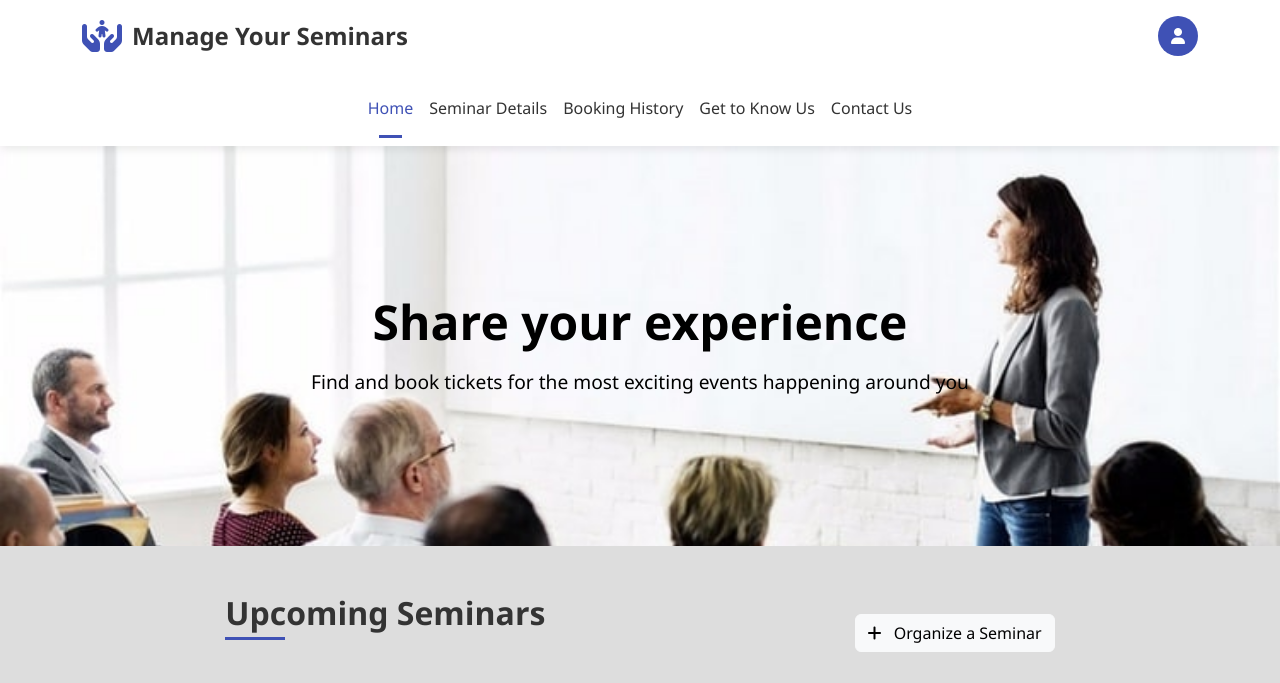
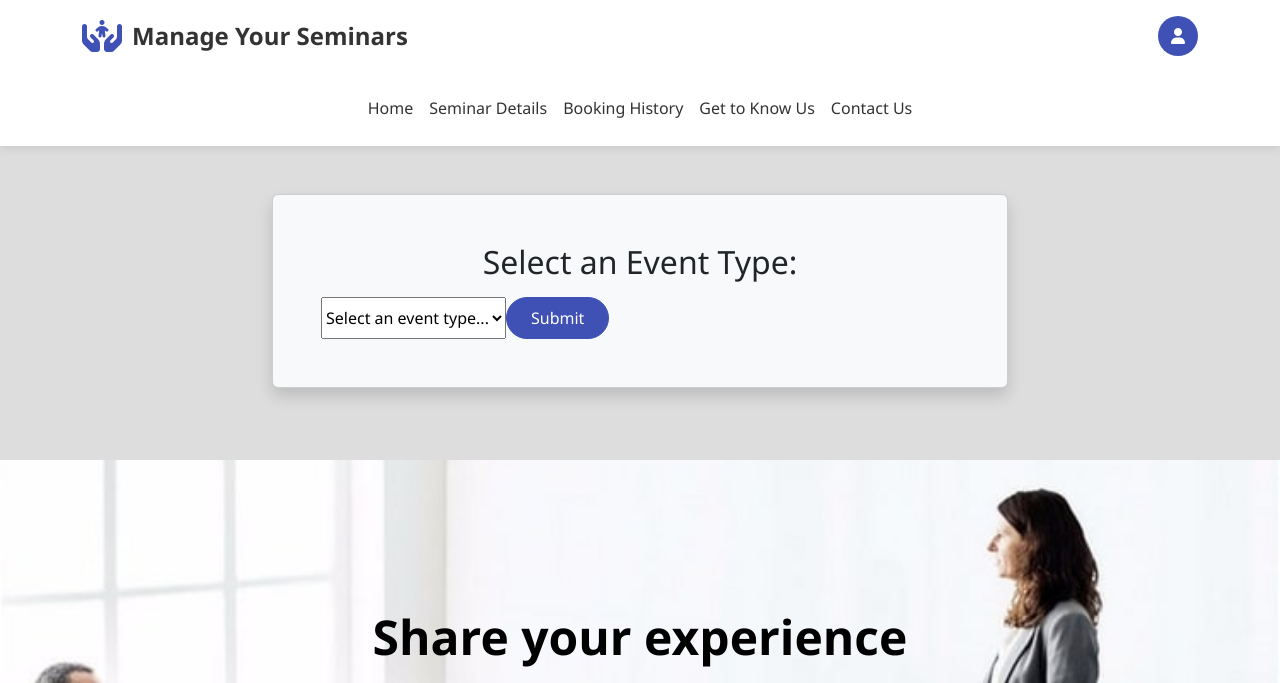
Before and after one commit to riyaamurdhani/group9-IAB207, a Flask app: page /home in a window 1280 px wide. Shown: the top 683 px of the page. Run offline with Flask 3, Linux system fonts and the light colour scheme; some libraries are stand-ins or nearby versions.

Commit message:
Update home-page.html

```diff
--- a/lab207_a3_grp_9/app/templates/home-page.html
+++ b/lab207_a3_grp_9/app/templates/home-page.html
@@ -8,7 +8,7 @@
   <link rel="stylesheet" href="https://cdnjs.cloudflare.com/ajax/libs/bootstrap/5.3.0/css/bootstrap.min.css">
   <!-- Font Awesome -->
   <link rel="stylesheet" href="https://cdnjs.cloudflare.com/ajax/libs/font-awesome/6.4.0/css/all.min.css">
-  <link rel="stylesheet" href="static/style/style.css">
+  <link rel="stylesheet" href="{{url_for('static', filename='style/style.css') }}">
 </head>
 <body>
   <!-- Header -->
@@ -25,8 +25,8 @@
         <ul class="dropdown-menu dropdown-menu-end">
           <li>
             <div class="dropdown-item-text">
-              <div class="fw-bold">Tshering Dorji</div>
-              <div class="small text-muted">tsheden@gmail.com</div>
+              <div class="fw-bold">Sonam Lhamo</div>
+              <div class="small text-muted">sonamlhamo871@gmail.com</div>
             </div>
           </li>
           <li><hr class="dropdown-divider"></li>
@@ -34,7 +34,10 @@
           <li><a class="dropdown-item" href="{{ url_for('index') }}"><i class="fas fa-sign-out-alt me-2"></i> Logout</a></li>
         </ul>
       </div>
-    </div>
+
+
+
+
 
     <nav class="navbar navbar-expand-lg">
       <div class="container">
@@ -63,32 +66,40 @@
       </div>
     </nav>
 
-    <script>
-      const navLinks = document.querySelectorAll('.nav-link');
 
-      navLinks.forEach(navLink => {
-        navLink.addEventListener('click', () => {
-          navLinks.forEach(link => link.classList.remove('active'));
-          navLink.classList.add('active');
-        });
-      });
 
-      const currentPath = window.location.pathname;
-      navLinks.forEach(navLink => {
-        if (navLink.getAttribute('href') === currentPath) {
-          navLink.classList.add('active');
-        }
-      });
-    </script>
+
   </header>
+        <div class="container">
+        <div class="row justify-content-center mt-5 pb-4">
+           <div class="col-md-8">
+              <div class="card shadow p-5 mb-5 bg-light">
+                 <h2 class="text-center mb-3">Select an Event Type:</h2>
 
+                <form class="form-inline d-flex flex-nowrap" id="eventForm" method="POST" ACTION="{{url_for('select_event')}}">
+                     <select class="form-select-2" name="event_type" required>
+                       <option selected disabled>Select an event type...</option>
+                       <option value="Talk by the Author" >Talk by the Author</option>
+                       <option value="Learn how to learn">Learn how to learn</option>
+                       <option value="Ted Talk">Ted Talk</option>
+                       <option value="Financial Mindset">Financial Mindset</option>
+                    </select>
+                    <button type="submit" class="btn btn-primary">Submit</button>
+                 </form>
+              </div>
+           </div>
+        </div>
+     </div>
+    </div>
   <!-- Hero Section -->
-  <section class="hero-section bg-primary text-black py-3" style="background-image: url('static/img/session.jpg');">
+  <section class="hero-section bg-primary text-black py-3" style="background-image: url('{{ url_for('static', filename= 'img/session.jpg') }}');">
     <div class="container text-center">
       <h1 class="hero-title">Share your experience</h1>
       <p class="hero-subtitle">Find and book tickets for the most exciting events happening around you</p>
     </div>
   </section>
+
+
 
   <!-- Main Content -->
   <div class="container-fluid py-5">
@@ -98,7 +109,7 @@
         <div class="d-flex justify-content-between align-items-center mb-4">
           <h2 class="section-title">Upcoming Seminars</h2>
           <a href="{{ url_for('create_event') }}" class="btn btn-light">
-            <i class="fas fa-plus me-2"></i> Organize a Seminar
+            <i class="fas fa-plus me-2"></i> Create a Seminar Event
           </a>
         </div>
 
@@ -106,7 +117,7 @@
           <!-- Event 1 -->
           <div class="col-md-6">
             <div class="card event-card">
-              <img src="static/img/seminar.jpg" class="card-img-top event-image" alt="Talk by the Author">
+              <img src="{{ url_for('static', filename='img/seminar.jpg')}}" class="card-img-top event-image" alt="Talk by the Author">
               <div class="card-body">
                 <h3 class="card-title">Talk by the Author</h3>
                 <div class="event-meta">
@@ -121,8 +132,11 @@
                   <i class="fas fa-map-marker-alt"></i>
                   <span>Central Theater</span>
                 </div>
+                <div class="event-meta">
+                  <span>Status: Open</span>
+                </div>
                 <div class="d-flex justify-content-between align-items-center mt-4">
-                  <a href="{{ url_for('event_details') }}" class="btn btn-light">View Details</a>
+                  <a href="{{ url_for('seminar_talk_by_author') }}" class="btn btn-light">View Details</a>
                   <button class="btn btn-outline-secondary" data-bs-toggle="modal" data-bs-target="#bookTicketModal">
                     <i class="fas fa-ticket-alt me-2"></i> Reserve Seat
                   </button>
@@ -134,7 +148,7 @@
           <!-- Event 2 -->
           <div class="col-md-6">
             <div class="card event-card">
-              <img src="static/img/business-seminars-and-conferences.png" class="card-img-top event-image" alt="Learn how to learn">
+              <img src="{{ url_for('static', filename='img/business-seminars-and-conferences.png')}}" class="card-img-top event-image" alt="Learn how to learn">
               <div class="card-body">
                 <h3 class="card-title">Learn how to learn</h3>
                 <div class="event-meta">
@@ -149,8 +163,11 @@
                   <i class="fas fa-map-marker-alt"></i>
                   <span>Convention Center</span>
                 </div>
+                 <div class="event-meta">
+                  <span>Status: Open</span>
+                </div>
                 <div class="d-flex justify-content-between align-items-center mt-4">
-                  <a href="{{ url_for('event_details') }}" class="btn btn-light">View Details</a>
+                  <a href="{{ url_for('seminar_learn_how_to_learn')}}" class="btn btn-light">View Details</a>
                   <button class="btn btn-outline-secondary" data-bs-toggle="modal" data-bs-target="#bookTicketModal">
                     <i class="fas fa-ticket-alt me-2"></i> Reserve Seat
                   </button>
@@ -162,7 +179,7 @@
           <!-- Event 3 -->
           <div class="col-md-6">
             <div class="card event-card">
-              <img src="static/img/conferences.jpg" class="card-img-top event-image" alt="Food & Wine Expo">
+              <img src="{{ url_for('static', filename='img/conferences.jpg')}}" class="card-img-top event-image" alt="Food & Wine Expo">
               <div class="card-body">
                 <h3 class="card-title">Ted Talk</h3>
                 <div class="event-meta">
@@ -177,8 +194,11 @@
                   <i class="fas fa-map-marker-alt"></i>
                   <span>Downtown Pavilion</span>
                 </div>
+                 <div class="event-meta">
+                  <span>Status: Open</span>
+                </div>
                 <div class="d-flex justify-content-between align-items-center mt-4">
-                  <a href="{{ url_for('event_details') }}" class="btn btn-light">View Details</a>
+                  <a href="{{ url_for('seminar_ted_talk')}}" class="btn btn-light">View Details</a>
                   <button class="btn btn-outline-secondary" data-bs-toggle="modal" data-bs-target="#bookTicketModal">
                     <i class="fas fa-ticket-alt me-2"></i> Reserve Seat
                   </button>
@@ -190,7 +210,7 @@
           <!-- Event 4 -->
           <div class="col-md-6">
             <div class="card event-card">
-              <img src="static/img/banner.jpg" class="card-img-top event-image" alt="Photography Workshop">
+              <img src="{{ url_for('static', filename='img/banner.jpg')}}" class="card-img-top event-image" alt="Photography Workshop">
               <div class="card-body">
                 <h3 class="card-title">Financial Mindset</h3>
                 <div class="event-meta">
@@ -205,8 +225,11 @@
                   <i class="fas fa-map-marker-alt"></i>
                   <span>Arts Center</span>
                 </div>
+                 <div class="event-meta">
+                  <span>Status: BOOKED OUT</span>
+                </div>
                 <div class="d-flex justify-content-between align-items-center mt-4">
-                  <a href="{{ url_for('event_details') }}" class="btn btn-light">View Details</a>
+                  <a href="{{ url_for('seminar_financial_mindset')}}" class="btn btn-light">View Details</a>
                   <button class="btn btn-outline-secondary" data-bs-toggle="modal" data-bs-target="#bookTicketModal">
                     <i class="fas fa-ticket-alt me-2"></i> Reserve Seat
                   </button>
@@ -233,7 +256,7 @@
         </div>
         <div class="modal-body">
           <div class="d-flex mb-4">
-            <img src="static/img/socratic-seminars.jpeg" alt="Event" class="img-thumbnail me-3" style="width: 100px; height: 100px; object-fit: cover;">
+            <img src="{{ url_for('static', filename='img/socratic-seminars.jpeg') }}" alt="Event" class="img-thumbnail me-3" style="width: 100px; height: 100px; object-fit: cover;">
             <div>
               <h5>Talk by the Author</h5>
               <p class="small text-muted mb-0">June 15, 2025 at 18:00</p>
```
